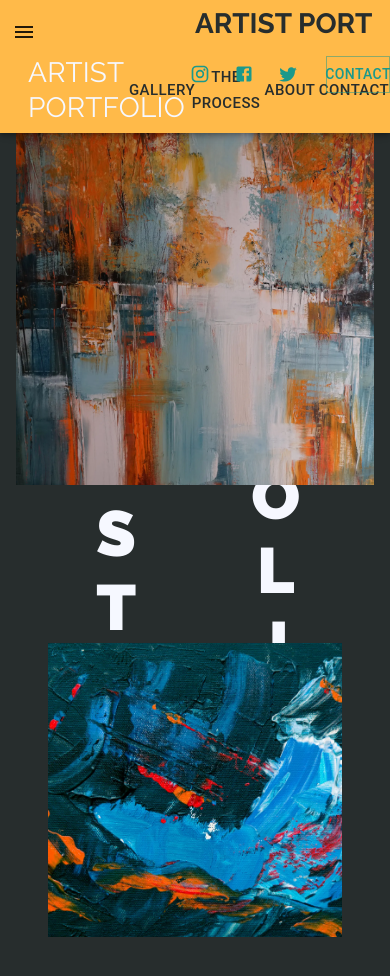
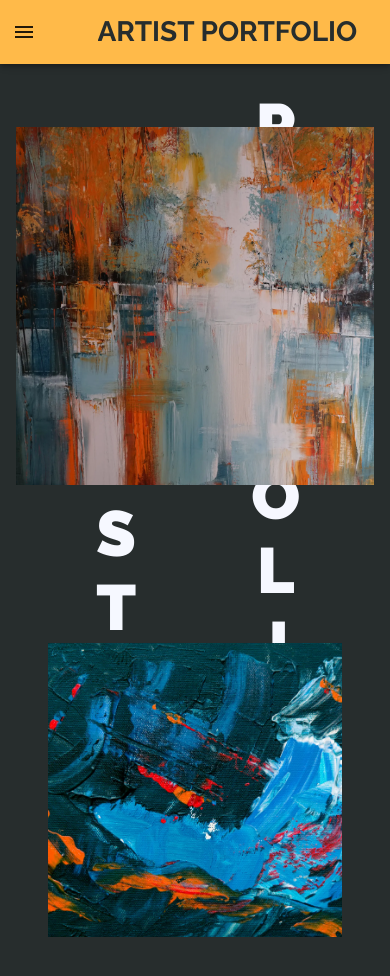
Before and after one commit to DaedalusFiction/artist-template5, a Next.js app: page / in a window 390 px wide. Shown: the top 976 px of the page. Built offline with nearby package versions, Linux system fonts and the light colour scheme.

Commit message:
added responsiveness to navbar

```diff
--- a/components/layout/Navbar.js
+++ b/components/layout/Navbar.js
@@ -87,7 +87,7 @@ const Navbar = () => {
             <AppBar position="static" onMouseLeave={handleMouseLeave}>
                 <Container sx={{ padding: ".5rem 0" }} maxWidth="xl">
                     <Grid container>
-                        <Grid item xs={6}>
+                        <Grid item xs={3}>
                             <Box
                                 sx={{
                                     flexGrow: 1,
@@ -144,7 +144,14 @@ const Navbar = () => {
                                 </Menu>
                             </Box>
                         </Grid>
-                        <Grid item xs={6}>
+                        <Grid item xs>
+                            <Box
+                                sx={{
+                                    display: "flex",
+                                    alignItems: "center",
+                                    height: "100%",
+                                }}
+                            >
                                 <Typography
                                     variant="h3"
                                     noWrap
@@ -164,12 +171,21 @@ const Navbar = () => {
                                         {siteName}
                                     </Link>
                                 </Typography>
+                            </Box>
                         </Grid>
                     </Grid>
 
                     {/* desktop view */}
+                    <Box sx={{ display: { xs: "none", lg: "inherit" } }}>
                         <Grid container>
                             <Grid item xs={4}>
+                                <Box
+                                    sx={{
+                                        display: "flex",
+                                        alignItems: "center",
+                                        height: "100%",
+                                    }}
+                                >
                                     <Typography
                                         // className="nav-link"
                                         variant="h4"
@@ -181,15 +197,19 @@ const Navbar = () => {
                                             transition: "150ms",
                                             color:
                                                 "/" + currentPage === "/"
-                                            ? lightTheme.palette.custom.light
-                                            : lightTheme.palette.custom.dark,
+                                                    ? lightTheme.palette.custom
+                                                          .light
+                                                    : lightTheme.palette.custom
+                                                          .dark,
                                             "&:hover": {
-                                        color: lightTheme.palette.custom.light,
+                                                color: lightTheme.palette.custom
+                                                    .light,
                                             },
                                         }}
                                     >
                                         <Link href="/">{siteName}</Link>
                                     </Typography>
+                                </Box>
                             </Grid>
                             <Grid item xs={4}>
                                 <Box
@@ -207,14 +227,16 @@ const Navbar = () => {
                                                 size="large"
                                                 sx={{
                                                     color:
-                                                    currentPage === page.href
+                                                        currentPage ===
+                                                        page.href
                                                             ? lightTheme.palette
                                                                   .custom.light
                                                             : lightTheme.palette
                                                                   .custom.dark,
                                                     "&:hover": {
-                                                    color: lightTheme.palette
-                                                        .custom.light,
+                                                        color: lightTheme
+                                                            .palette.custom
+                                                            .light,
                                                     },
                                                 }}
                                             >
@@ -230,7 +252,9 @@ const Navbar = () => {
                                         display: "flex",
                                         gap: "1em",
                                         justifyContent: "end",
+                                        alignItems: "center",
                                         width: "100%",
+                                        height: "100%",
                                     }}
                                 >
                                     <SocialMediaIcons
@@ -248,7 +272,6 @@ const Navbar = () => {
                                 </Box>
                             </Grid>
                         </Grid>
-
                         {expanded && (
                             <Fade in={expanded}>
                                 <Grid container>
@@ -259,10 +282,15 @@ const Navbar = () => {
                                                 <Box key={index}>
                                                     {page.subPages.length > 0 &&
                                                         page.subPages.map(
-                                                        (subPage, index) => {
+                                                            (
+                                                                subPage,
+                                                                index
+                                                            ) => {
                                                                 return (
                                                                     <Typography
-                                                                    key={index}
+                                                                        key={
+                                                                            index
+                                                                        }
                                                                         sx={{
                                                                             textTransform:
                                                                                 "capitalize",
@@ -303,6 +331,7 @@ const Navbar = () => {
                                 </Grid>
                             </Fade>
                         )}
+                    </Box>
                 </Container>
             </AppBar>
         </Slide>
```
Lines whose indentation alone changed are shown as unchanged.
